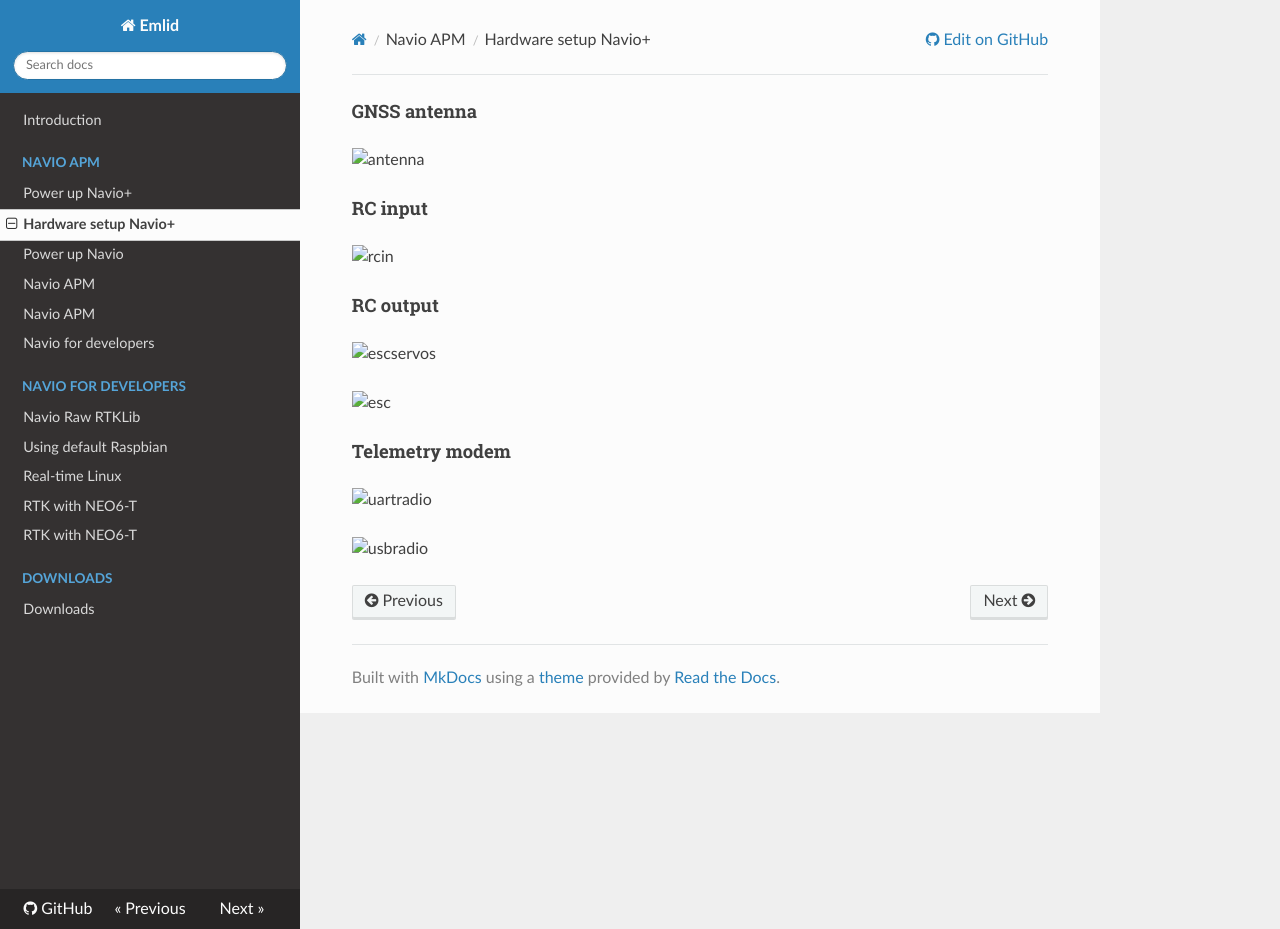
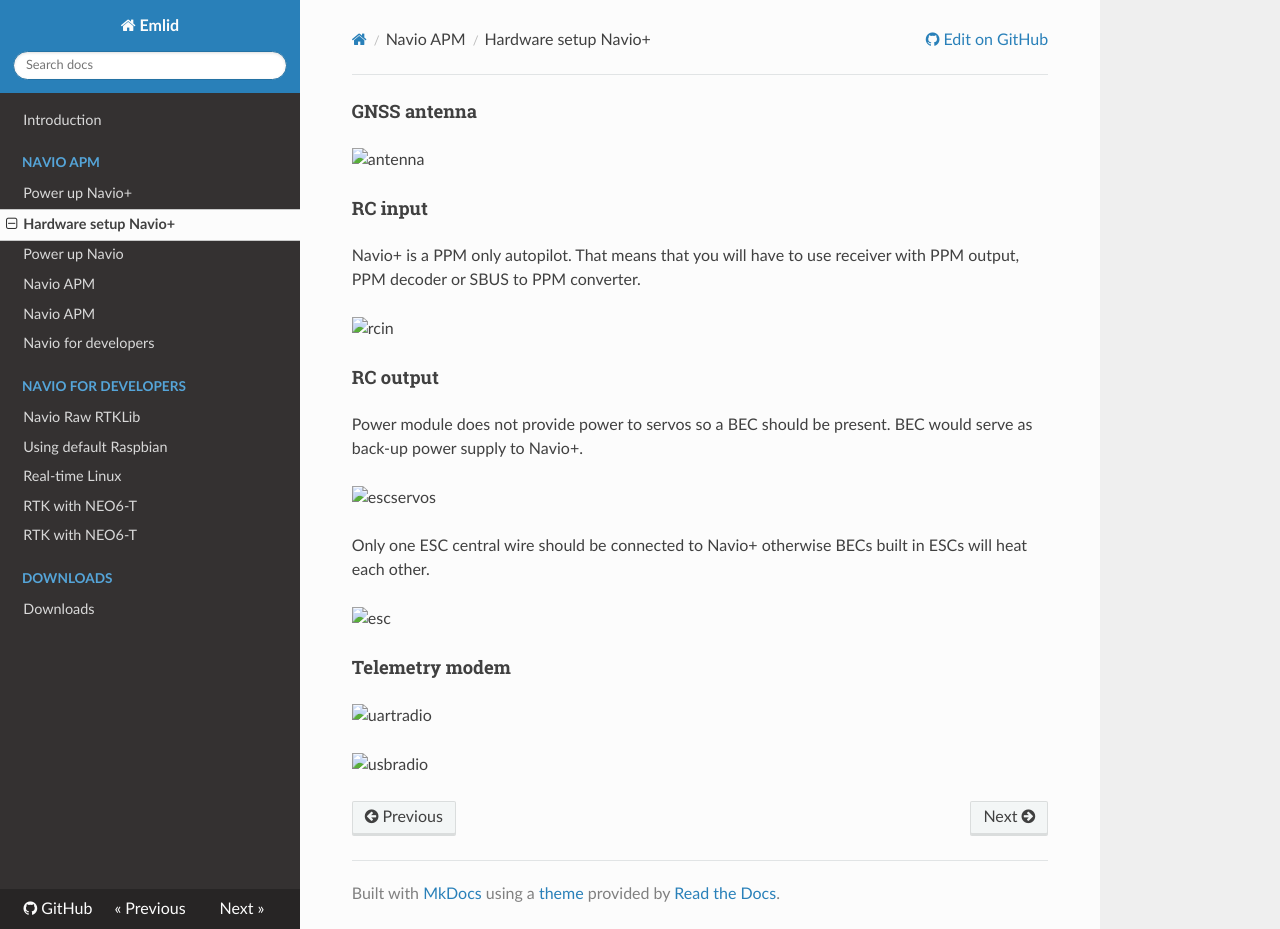
Before and after one commit to emlid/navio2-docs, an MkDocs documentation site: the page built from docs/Navio-APM/hardware-setup-navio-plus.md, in a window 1280 px wide and 929 px high. Built offline with MkDocs 1.6.1, drawn with Linux system fonts in a browser that asks for light colours; nearby versions of some CDN libraries; old or Windows-style settings are respelled for this version of MkDocs.

Commit message:
Add description to hardware setup

```diff
--- a/docs/Navio-APM/hardware-setup-navio-plus.md
+++ b/docs/Navio-APM/hardware-setup-navio-plus.md
@@ -1,10 +1,16 @@
 ####GNSS antenna
 ![antenna](img/Navio+GNSSantenna.png)
 ####RC input
+Navio+ is a PPM only autopilot. That means that you will have to use receiver with PPM output, PPM decoder or SBUS to PPM converter.
 
 ![rcin](img/Navio+RCInput.png)
 ####RC output
+
+Power module does not provide power to servos so a BEC should be present. BEC would serve as back-up power supply to Navio+.
+
 ![escservos](img/Navio+RCOutputESCandServos.png)
+
+Only one ESC central wire should be connected to Navio+ otherwise BECs built in ESCs will heat each other.
 
 ![esc](img/Navio+RCOutputESCs.png)
 #### Telemetry modem
```
